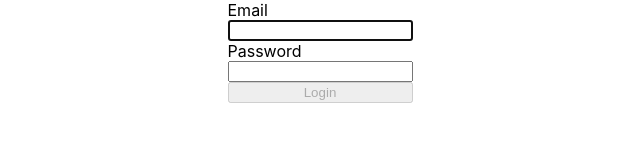
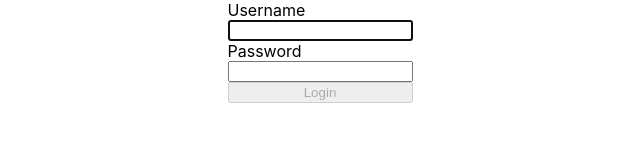
Before and after one commit to Amber-Robeck/rentalProperties, a React (Create React App) app in the folder client/: page /login in a window 1280 px wide. Shown: the top 160 px of the page, without its empty margins (320-960 px from the left). Built offline with nearby package versions, Linux system fonts and the light colour scheme.

Commit message:
Login response 200

```diff
--- a/client/src/pages/login/Login.js
+++ b/client/src/pages/login/Login.js
@@ -2,17 +2,17 @@ import React, { useState } from "react";
 import axios from 'axios'
 
 const Login = () => {
-    const [email, setEmail] = useState("");
+    const [username, setUsername] = useState("");
     const [password, setPassword] = useState("");
 
     // Checks that all fields have input
     function validateForm() {
-        return email.length > 0 && password.length > 0;
+        return username.length > 0 && password.length > 0;
     };
 
     async function handleSubmit(event) {
         event.preventDefault();
-        console.log(JSON.stringify({ username: email, password: password }));
+        console.log(JSON.stringify({ username: username, password: password }));
         // const customConfig = {
         //     headers: {
         //         'Content-Type': 'application/json'
@@ -28,7 +28,7 @@ const Login = () => {
             isAdmin: true
         }
         // await loginUser({ username: email, password: password })
-        await axios.post('http://localhost:3001/api/users', user)
+        await axios.post('http://localhost:3001/api/users/login', { username: username, password: password })
             // .then(data => data.json())
             .then(data => console.log(data))
     };
@@ -43,12 +43,12 @@ const Login = () => {
 
         <div className="login">
             <form className="login-form" onSubmit={(e) => { handleSubmit(e) }}>
-                <label>Email</label>
+                <label>Username</label>
                 <input
                     autoFocus
-                    type="email"
-                    value={email}
-                    onChange={(e) => setEmail(e.target.value)}
+                    type="text"
+                    value={username}
+                    onChange={(e) => setUsername(e.target.value)}
                 />
                 <label>Password</label>
                 <input
```
